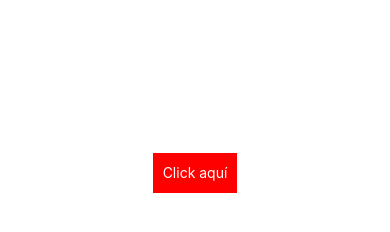
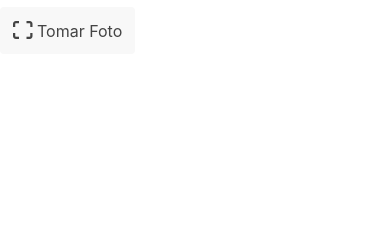
Before and after one commit to jsgonzalez13/android, a website: page www/index.html in a window 390 px wide. Shown: the part 46-278 px from the top of the page. Drawn offline with Linux system fonts and the light colour scheme; some packages are replaced by stand-ins of ours; files that its build step writes are made by us from their sources; files whose address does not match are found by name.

Commit message:
QRCode v2

```diff
--- a/www/index.html
+++ b/www/index.html
@@ -25,9 +25,9 @@
         </ion-header-bar>
         <ion-view>
             <ion-content>
-                <div style="background:red; display:table; margin:40% auto; padding:10px; color:white;" ng-click="scan()}">
-                    Click aquí
-                </div>
+                <button class="button" ng-click="scan()">
+                    <i class="icon ion-qr-scanner"></i> Tomar Foto
+                </button>
             </ion-content>
         </ion-view>
     </ion-pane>
```
